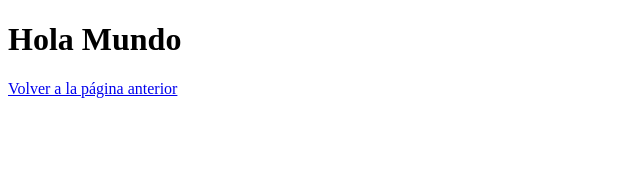
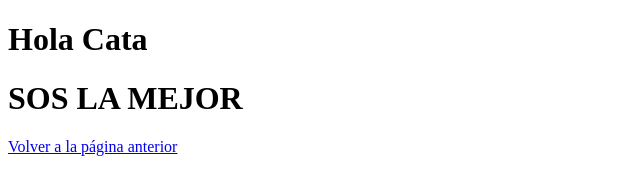
Before and after one commit to Maxhaberman/maxhaberman.github.io, a plain HTML site: page Curso-HTML/same-directory.html in a window 1280 px wide. Shown: the whole page, without its empty margins (0-640 px from the left). Drawn offline with Linux system fonts and the light colour scheme.

Commit message:
Update same-directory.html

```diff
--- a/Curso-HTML/same-directory.html
+++ b/Curso-HTML/same-directory.html
@@ -6,7 +6,8 @@
     <title>Hola Mundo</title>
 </head>
 <body>
-    <h1>Hola Mundo</h1>
+    <h1>Hola Cata</h1>
+    <h1>SOS LA MEJOR</h1>
     <a href="ejemplo.html" title="volver al html anterior">Volver a la página anterior</a>
 
 </body>
```
